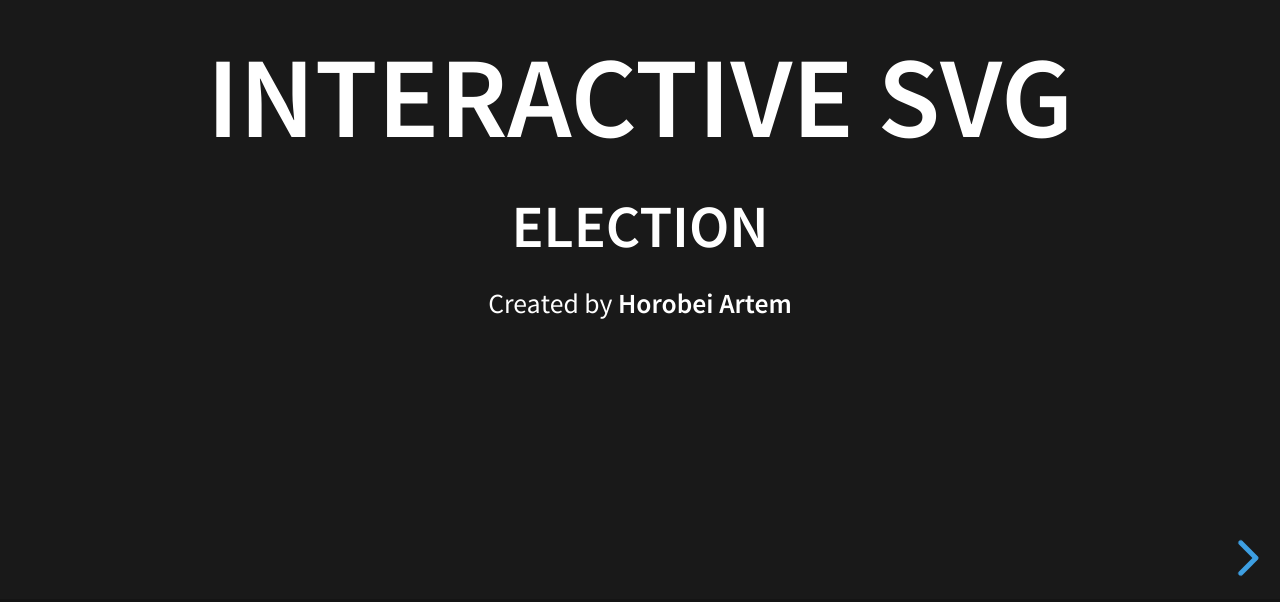
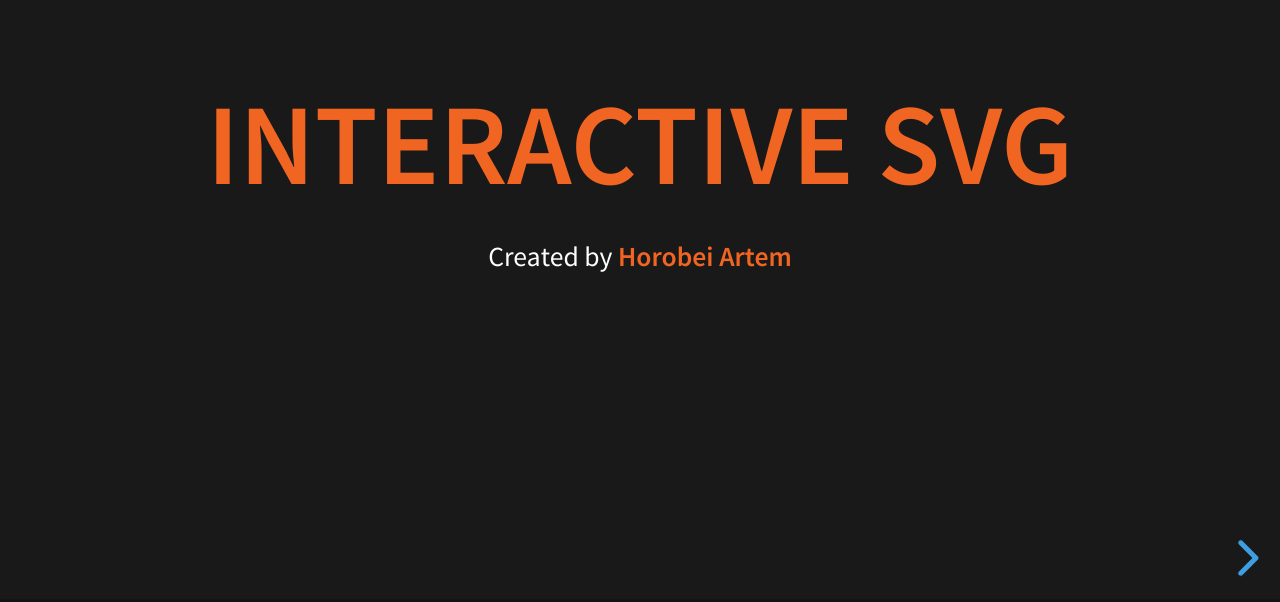
Before and after one commit to ArtemHorobei/interactive-svg-presentation, a website: page index.html in a window 1280 px wide. Shown: the part 198-800 px from the top of the page. Drawn offline with Linux system fonts and the light colour scheme.

Commit message:
Add yalantis color

```diff
--- a/index.html
+++ b/index.html
@@ -41,15 +41,14 @@
 		<div class="reveal">
 			<div class="slides">
 				<section>
-					<h1>Interactive SVG</h1>
-					<h3>Election</h3>
+					<h1 class="yalantis-color">Interactive SVG</h1>
 					<p>
-						<small>Created by <strong>Horobei Artem</strong></small>
+						<small>Created by <strong class="yalantis-color">Horobei Artem</strong></small>
 					</p>
 				</section>
 
 				<section>
-					<h3>Code Sandbox</h3>
+					<h3 class="yalantis-color">Election</h3>
 					<div class="iframe-container">
 						<iframe src="https://codesandbox.io/s/eloquent-water-8z1kc"></iframe>
 					</div>
--- a/public/css/custom.css
+++ b/public/css/custom.css
@@ -1,3 +1,7 @@
+.yalantis-color {
+    color: #f16522!important;
+}
+
 .iframe-container {
     overflow: hidden;
     padding-top: 56.25%;
```
